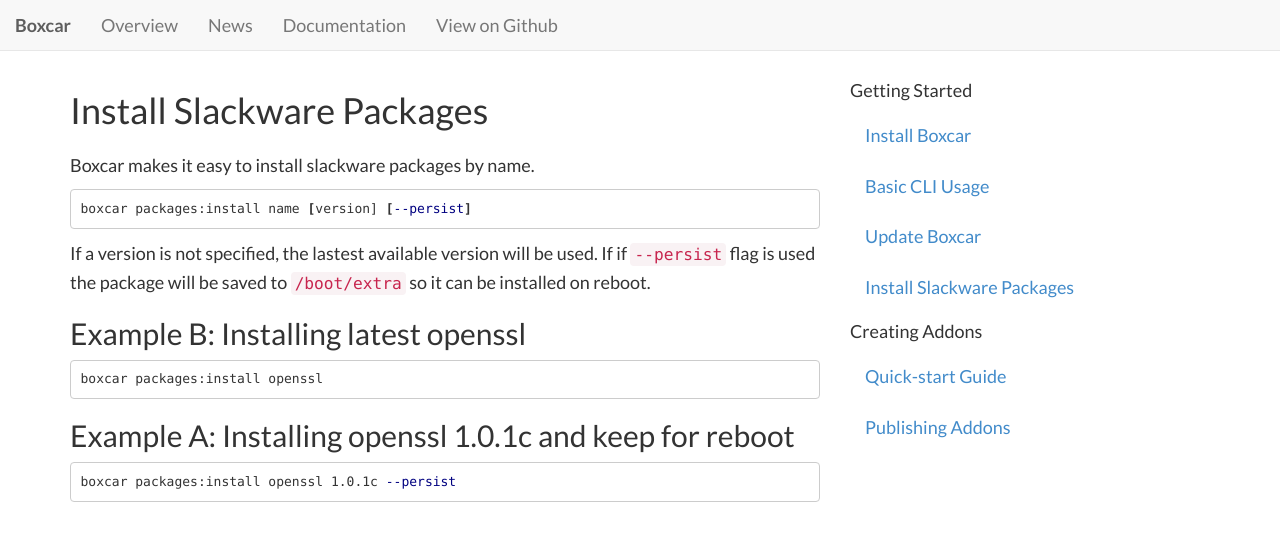
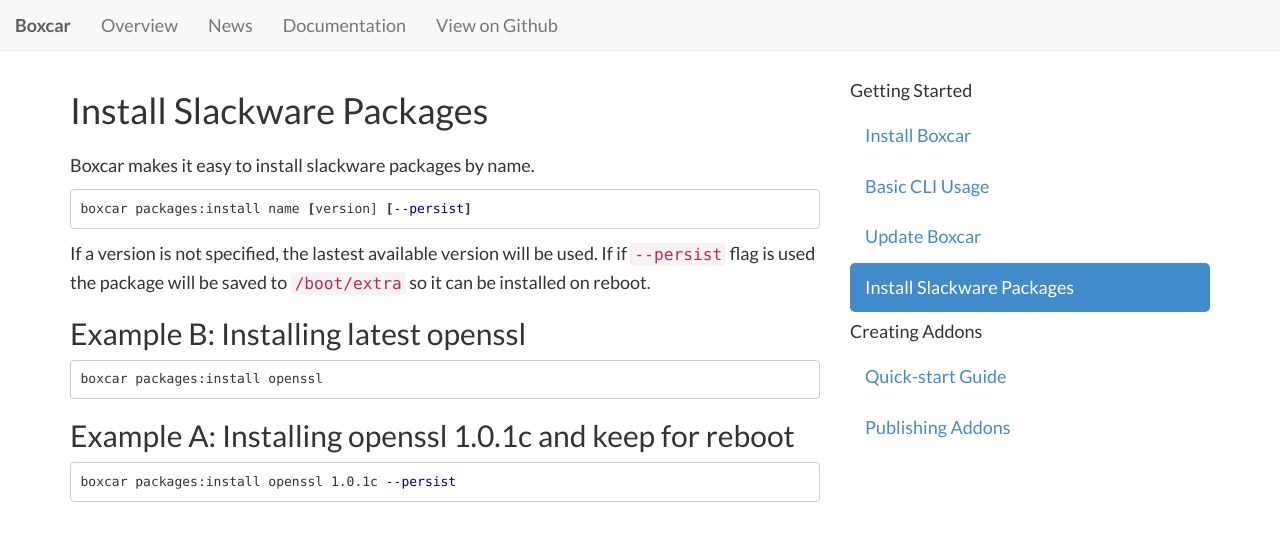
Before and after one commit to nicinabox/boxcar, a Jekyll site: the page built from docs/packages.md, in a window 1280 px wide. Shown: the top 541 px of the page. Built offline with Jekyll 4.4.1, drawn with Linux system fonts in a browser that asks for light colours; nearby versions of some CDN libraries; Markdown is read by kramdown in place of the engine named in the settings; comment, search, counter and statistics services are not loaded.

Commit message:
Updated docs_contents.html

```diff
--- a/_includes/docs_contents.html
+++ b/_includes/docs_contents.html
@@ -9,7 +9,7 @@
 	<li class="{% if page.title == 'Update Boxcar' %}active{% endif %}">
 		<a href="/docs/update">Update Boxcar</a>
 	</li>
-    <li class="{% if page.title == 'Packages' %}active{% endif %}">
+    <li class="{% if page.title == 'Install Slackware Packages' %}active{% endif %}">
 		<a href="/docs/packages">Install Slackware Packages</a>
 	</li>
 </ul>
```
